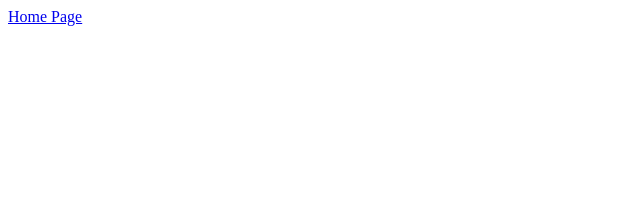
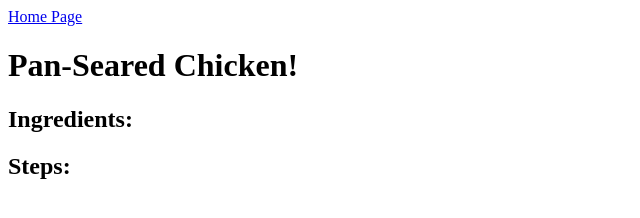
Before and after one commit to sphiks/odin-recipes, a plain HTML site: page recipes/pansearedchicken.html in a window 1280 px wide. Shown: the whole page, without its empty margins (0-640 px from the left). Drawn offline with Linux system fonts and the light colour scheme.

Commit message:
Add content template to chckn page
This commit added the template needed to add con-
tent to the chicken recipe page.
This will make it faster for me to add necessary
content.

```diff
--- a/recipes/pansearedchicken.html
+++ b/recipes/pansearedchicken.html
@@ -7,5 +7,17 @@
 </head>
 <body>
   <a href="../index.html">Home Page</a>
+  <h1>Pan-Seared Chicken!</h1>
+  <!-- add picture here -->
+  <!-- enter description here -->
+  <h2>Ingredients:</h2>
+  <ul>
+  <!-- add ingredients -->
+  </ul>
+  <h2>Steps:</h2>
+  <ol>
+    <!-- add steps here -->
+  </ol>
+
 </body>
 </html>
```
